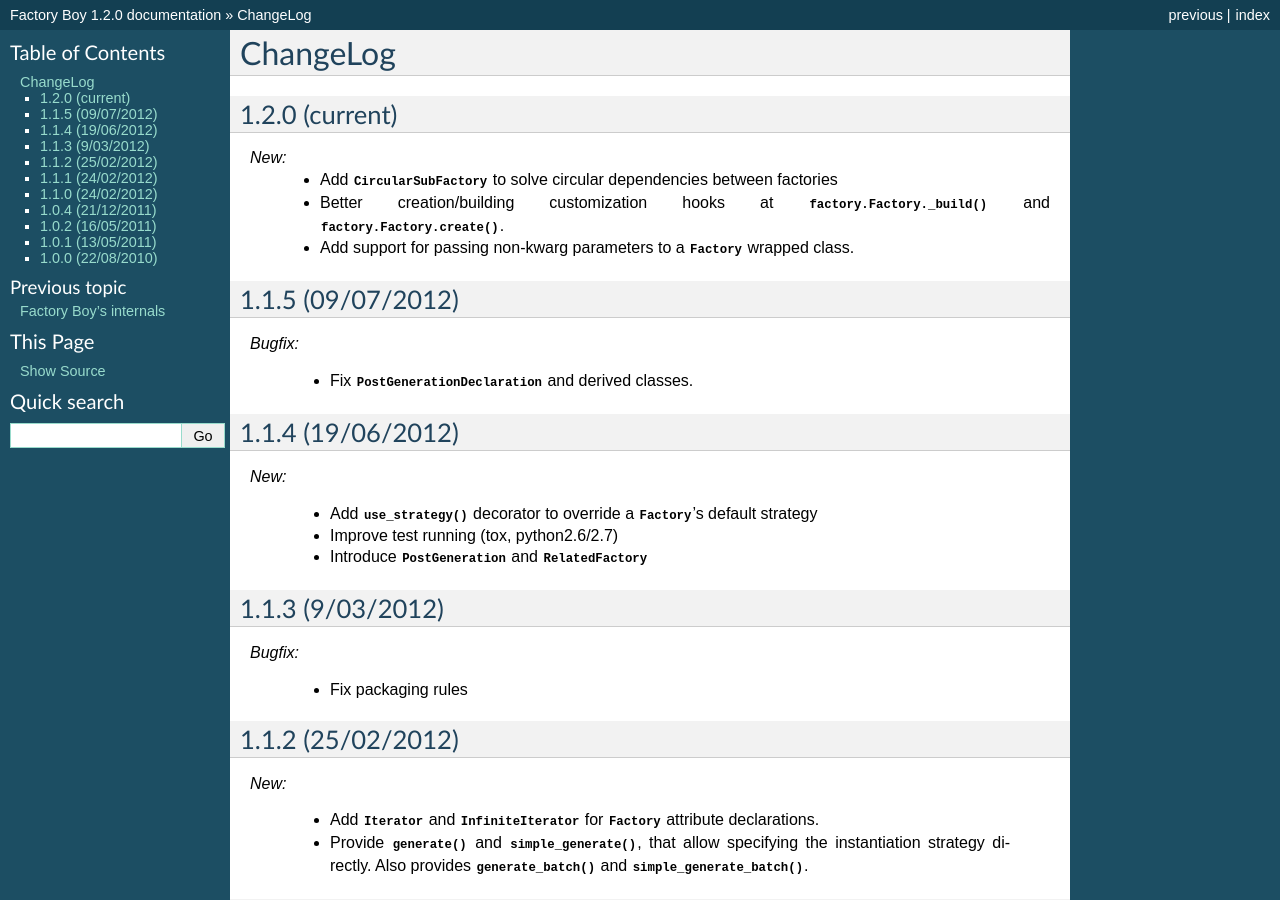
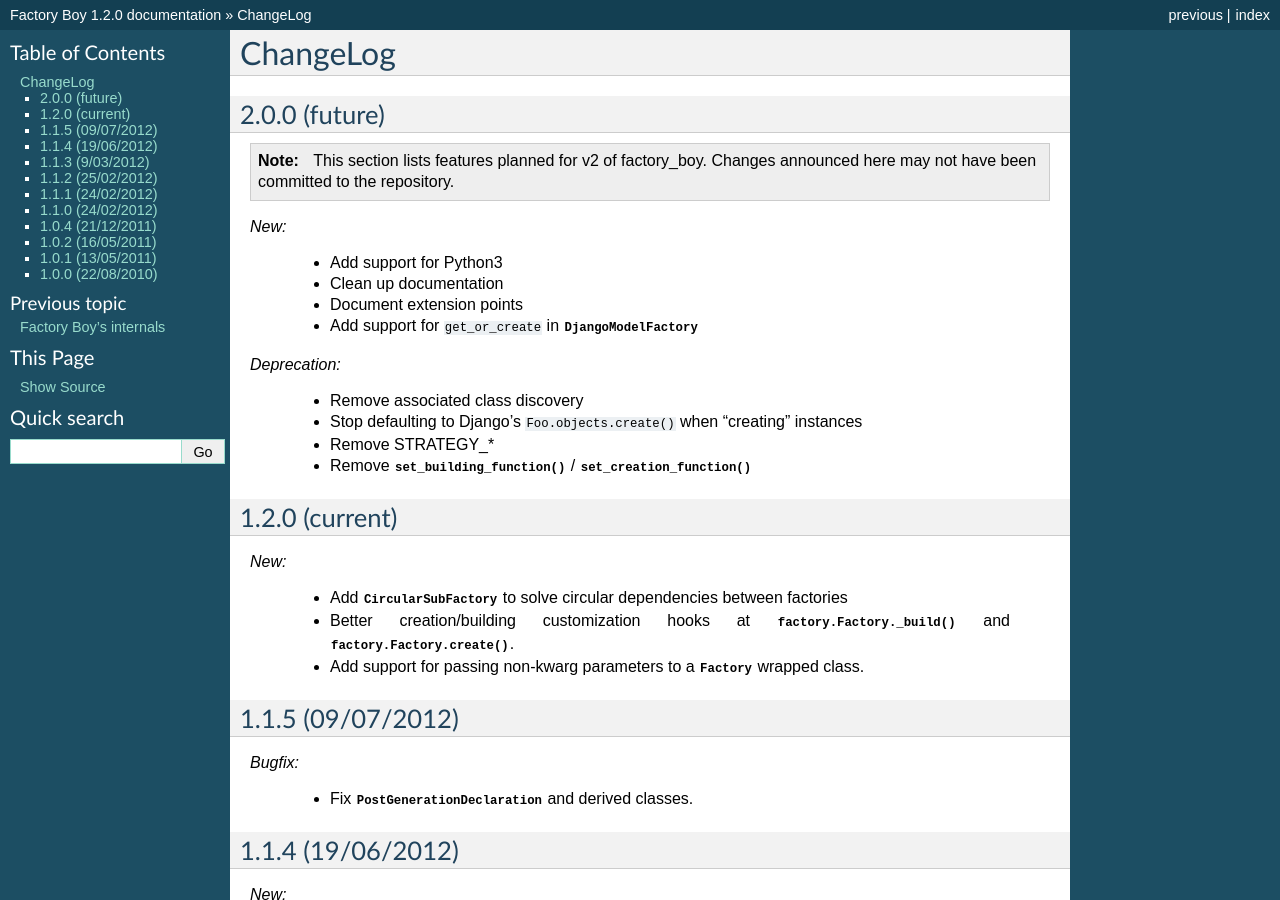
Before and after one commit to FactoryBoy/factory_boy, a Sphinx documentation site: the page built from docs/changelog.rst, in a window 1280 px wide and 900 px high. Built offline with Sphinx 7.4.7, drawn with Linux system fonts in a browser that asks for light colours.

Commit message:
Add roadmap for 2.0.0.
Signed-off-by: Raphaël Barrois <raphael.barrois@polytechnique.org>

```diff
--- a/docs/changelog.rst
+++ b/docs/changelog.rst
@@ -1,10 +1,31 @@
 ChangeLog
 =========
+
+2.0.0 (future)
+--------------
+
+.. note:: This section lists features planned for v2 of factory_boy. Changes announced here may not have been committed to the repository.
+
+*New:*
+
+    - Add support for Python3
+    - Clean up documentation
+    - Document extension points
+    - Add support for ``get_or_create`` in :class:`~factory.DjangoModelFactory`
+
+*Deprecation:*
+
+    - Remove associated class discovery
+    - Stop defaulting to Django's ``Foo.objects.create()`` when "creating" instances
+    - Remove STRATEGY_*
+    - Remove :meth:`~factory.Factory.set_building_function` / :meth:`~factory.Factory.set_creation_function`
+
 
 1.2.0 (current)
 ---------------
 
 *New:*
+
     - Add :class:`~factory.CircularSubFactory` to solve circular dependencies between factories
     - Better creation/building customization hooks at :meth:`factory.Factory._build` and :meth:`factory.Factory.create`.
     - Add support for passing non-kwarg parameters to a :class:`~factory.Factory` wrapped class.
```
